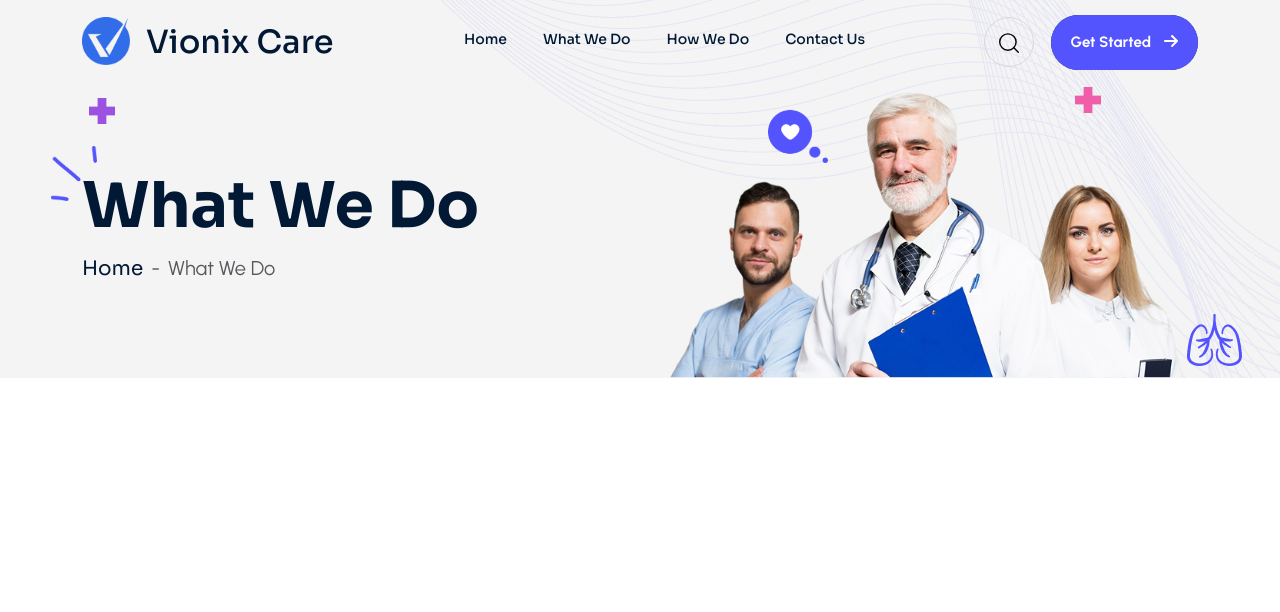
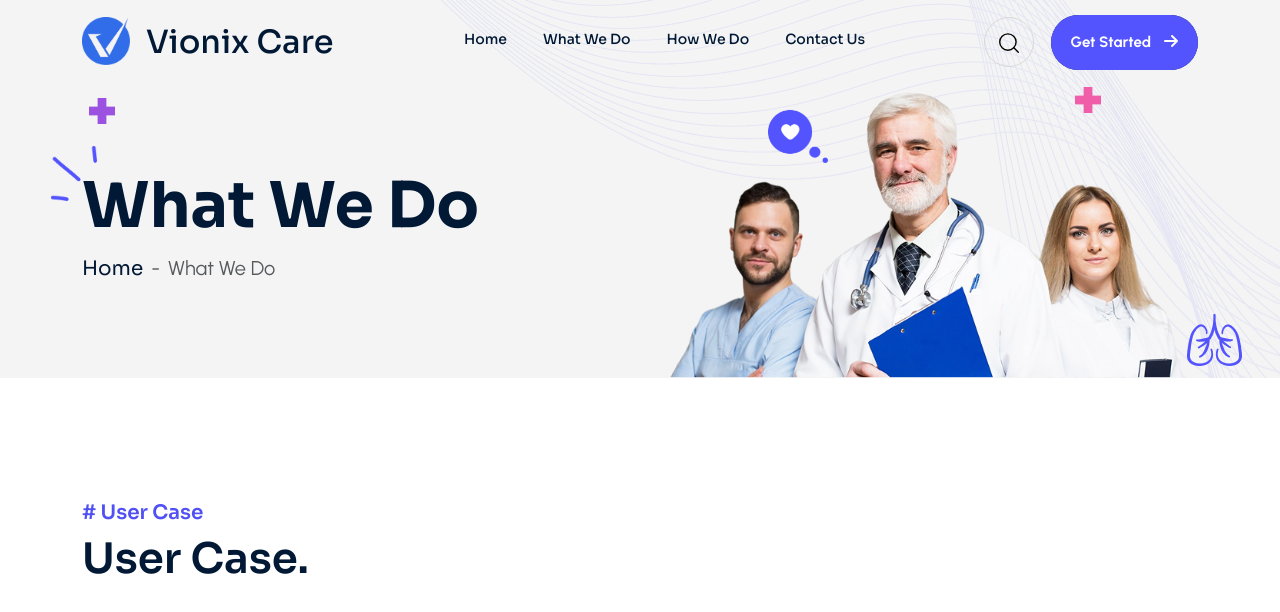
Before and after one commit to nex-ova/landing-site, a React (Vite) app: page /what-we-do in a window 1280 px wide. Shown: the top 612 px of the page. Built offline with nearby package versions, Linux system fonts and the light colour scheme.

Commit message:
added what we do with more fixed

```diff
--- a/src/componenet/whatWeDoUserCase.jsx
+++ b/src/componenet/whatWeDoUserCase.jsx
@@ -115,7 +115,7 @@ const UserCaseRight = ({ title, quote, image }) => {
     </>
   );
   return (
-    <div className="my-5 px-3 px-md-5">
+    <div className="my-5 ">
       <div className="row align-items-center justify-content-center">
         <div className="col-12 col-xl-6 mb-4 mb-xl-0">
           <Fade
@@ -180,7 +180,7 @@ const UserCaseLeft = ({ title, quote, image }) => {
     </>
   );
   return (
-    <div className="my-5 px-3 px-md-5">
+    <div className="my-5 ">
       <div className="row align-items-center justify-content-center flex-row-reverse flex-xl-row">
         <div className="col-12 col-xl-6 mb-4 mb-xl-0 d-flex justify-content-center">
           <Fade
@@ -212,7 +212,7 @@ const UserCaseLeft = ({ title, quote, image }) => {
 export default function WhatWeDoUserCase() {
   return (
     <>
-      <div className="d-none d-xl-block  container mt-5  ">
+      <div className="d-none d-xl-block  container mt-5 ">
         {data.map((report, index) =>
           index % 2 === 0 ? (
             <UserCaseRight key={report.id} {...report} />
--- a/src/pages/whatWeDo/whatWeDo.jsx
+++ b/src/pages/whatWeDo/whatWeDo.jsx
@@ -17,7 +17,13 @@ function WhatWeDo() {
       <Header />
       <PageBanner title="What We Do" image={IMAGES.bannrimag} />
       <section className="gap">
-        <WhatWeDoUserCase />
+        <div className="container">
+          <div className="heading ">
+            <span># User Case</span>
+            <h2>User Case.</h2>
+          </div>
+          <WhatWeDoUserCase />
+        </div>
       </section>
 
       <Footer />
```
